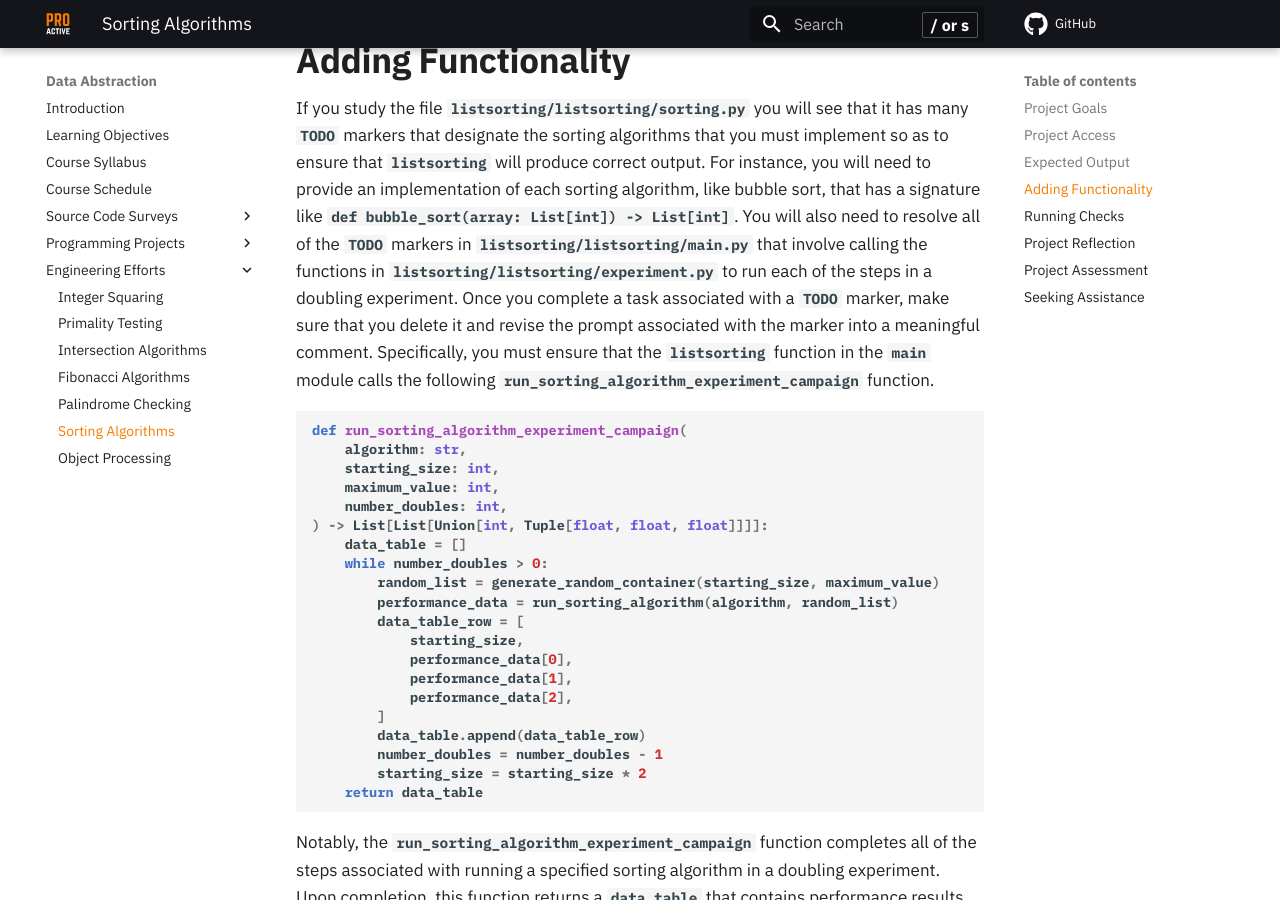
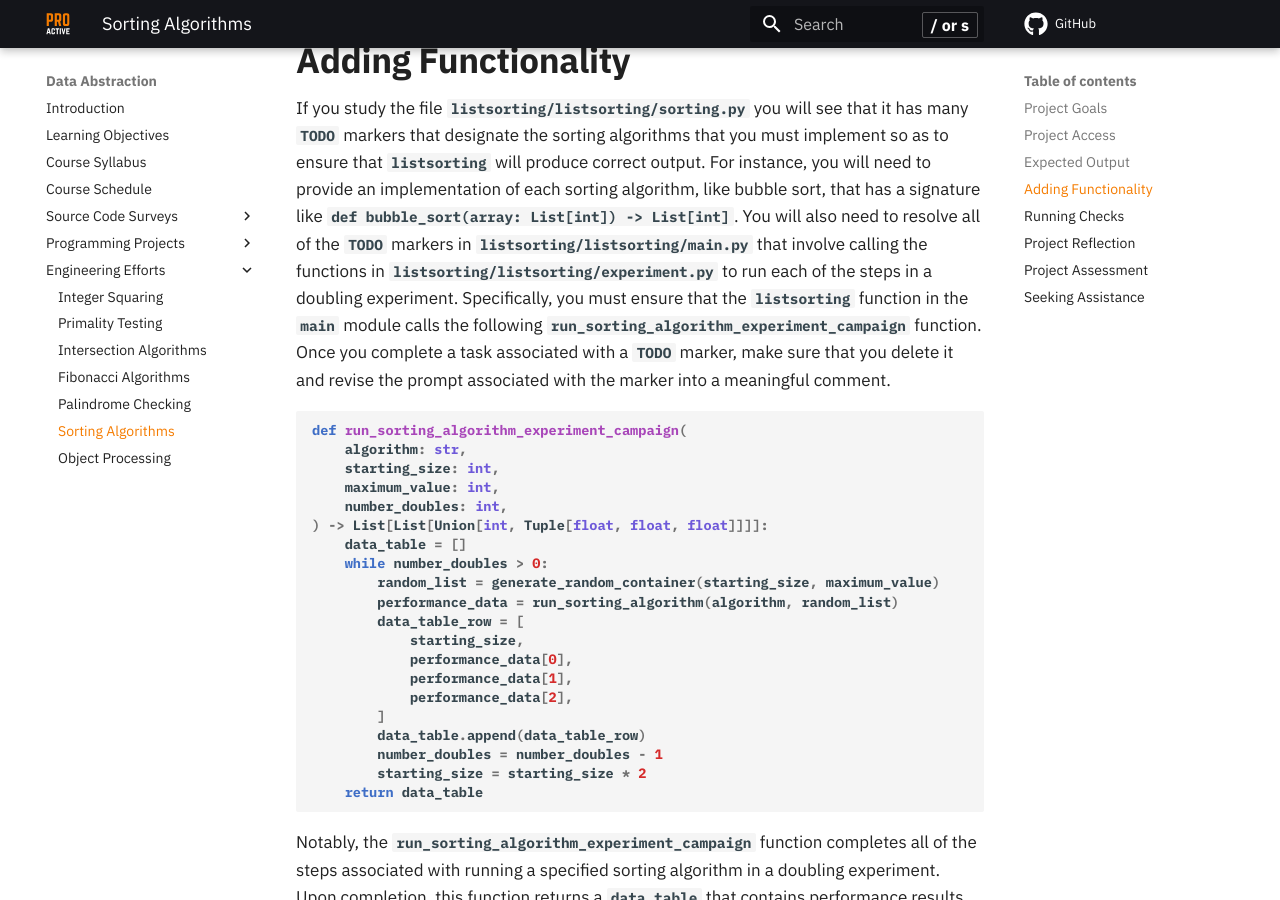
Before and after one commit to ProactiveProgrammers/www.proactiveprogrammers.com, an MkDocs documentation site: the page built from docs/data-abstraction/engineering-efforts/sorting-algorithms.md, in a window 1280 px wide and 900 px high, scrolled down 2842 px. Built offline with MkDocs 1.6.1 and Material for MkDocs 9.7.7, drawn with Linux system fonts in a browser that asks for light colours; comment, search, counter and statistics services are not loaded.

Commit message:
fix: Revise sentence order in the sorting-algorithms.

````diff
--- a/docs/data-abstraction/engineering-efforts/sorting-algorithms.md
+++ b/docs/data-abstraction/engineering-efforts/sorting-algorithms.md
@@ -137,11 +137,11 @@ like bubble sort, that has a signature like `def bubble_sort(array: List[int])
 -> List[int]`. You will also need to resolve all of the `TODO` markers in
 `listsorting/listsorting/main.py` that involve calling the functions in
 `listsorting/listsorting/experiment.py` to run each of the steps in a doubling
-experiment. Once you complete a task associated with a `TODO` marker, make sure
+experiment. Specifically, you must ensure that the `listsorting` function in the
+`main` module calls the following `run_sorting_algorithm_experiment_campaign`
+function. Once you complete a task associated with a `TODO` marker, make sure
 that you delete it and revise the prompt associated with the marker into a
-meaningful comment. Specifically, you must ensure that the `listsorting`
-function in the `main` module calls the following
-`run_sorting_algorithm_experiment_campaign` function.
+meaningful comment.
 
 ```python
 def run_sorting_algorithm_experiment_campaign(
````
